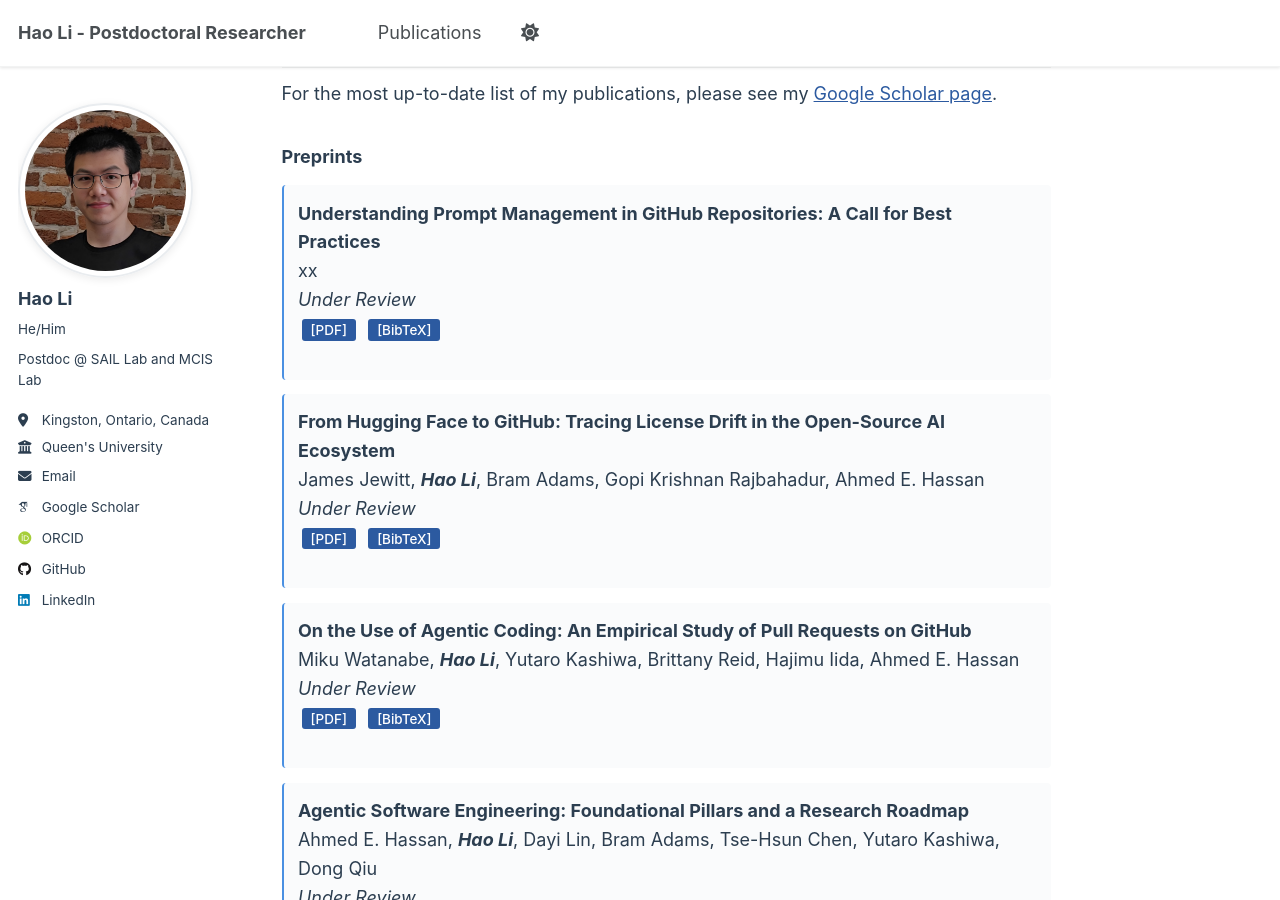
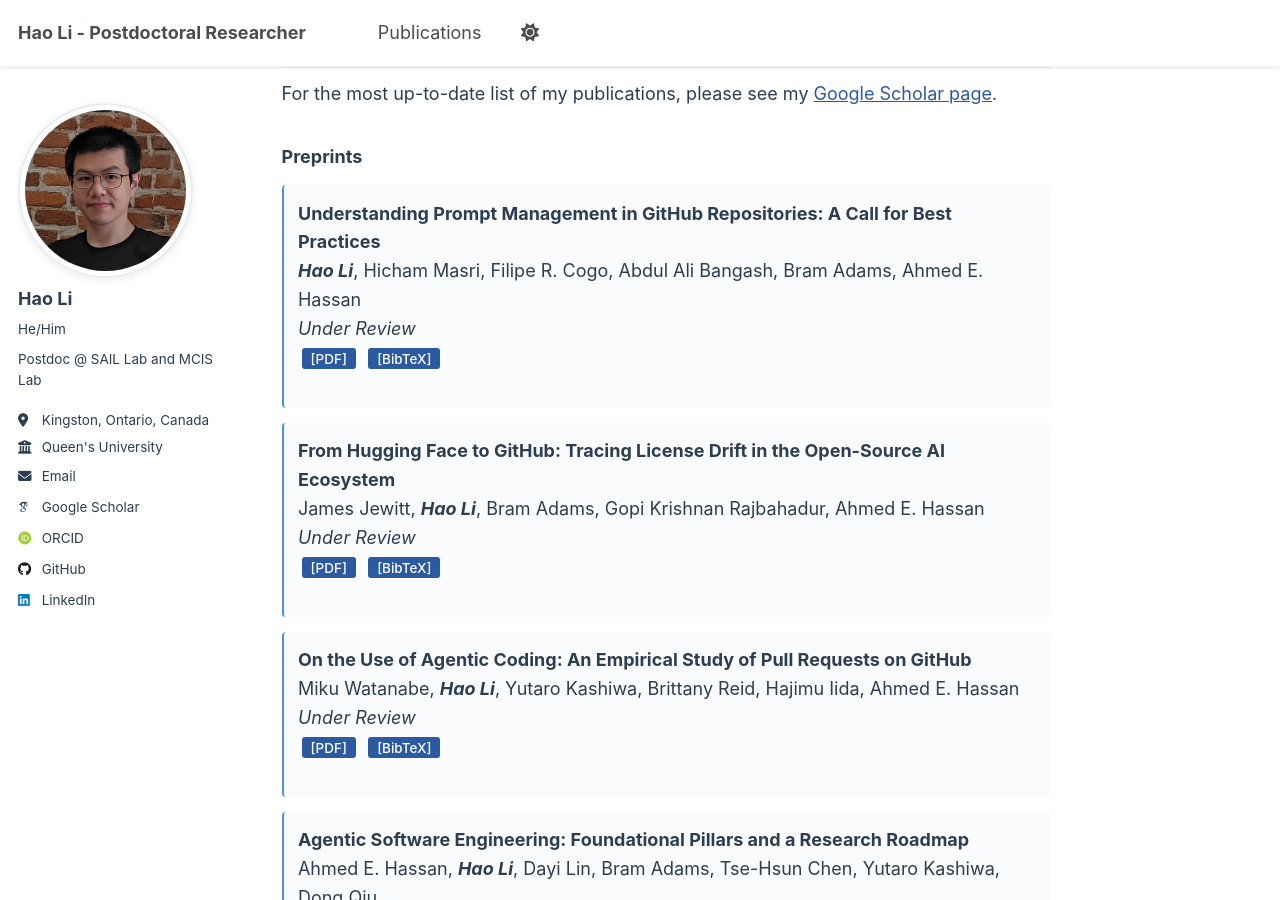
Before and after one commit to Leo-LiHao/Leo-LiHao.github.io, a Jekyll site: the page built from _pages/about.md, in a window 1280 px wide and 900 px high, scrolled down 674 px. Built offline with Jekyll 4.4.1, drawn with Linux system fonts in a browser that asks for light colours; some web fonts are replaced.

```diff
--- a/_pages/about.md
+++ b/_pages/about.md
@@ -34,7 +34,7 @@ For the most up-to-date list of my publications, please see my [Google Scholar p
 ### Preprints
 
 - **Understanding Prompt Management in GitHub Repositories: A Call for Best Practices**
-  xx
+  ***Hao Li***, Hicham Masri, Filipe R. Cogo, Abdul Ali Bangash, Bram Adams, Ahmed E. Hassan
   *Under Review*
   [[PDF]](https://leo-lihao.github.io/files/P11.pdf) [[BibTeX]](https://leo-lihao.github.io/files/P11.bib)
 
```
